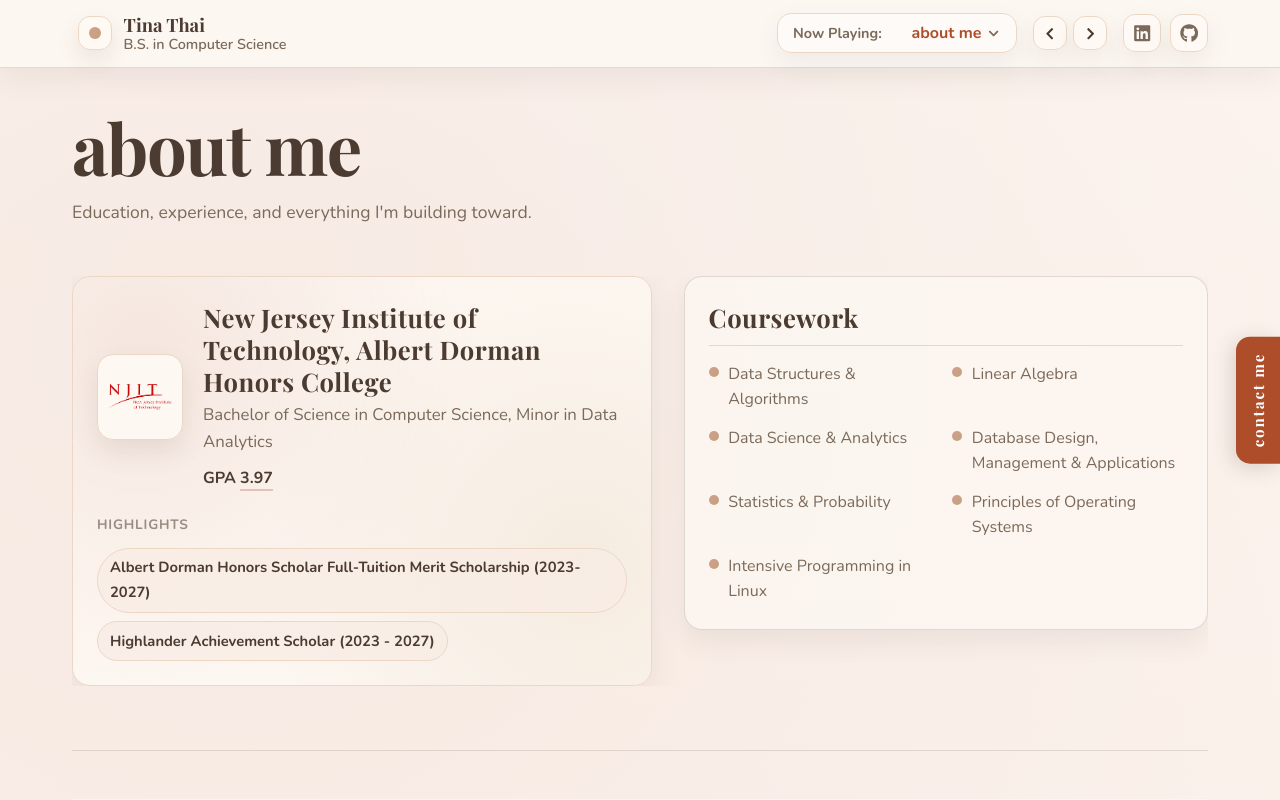
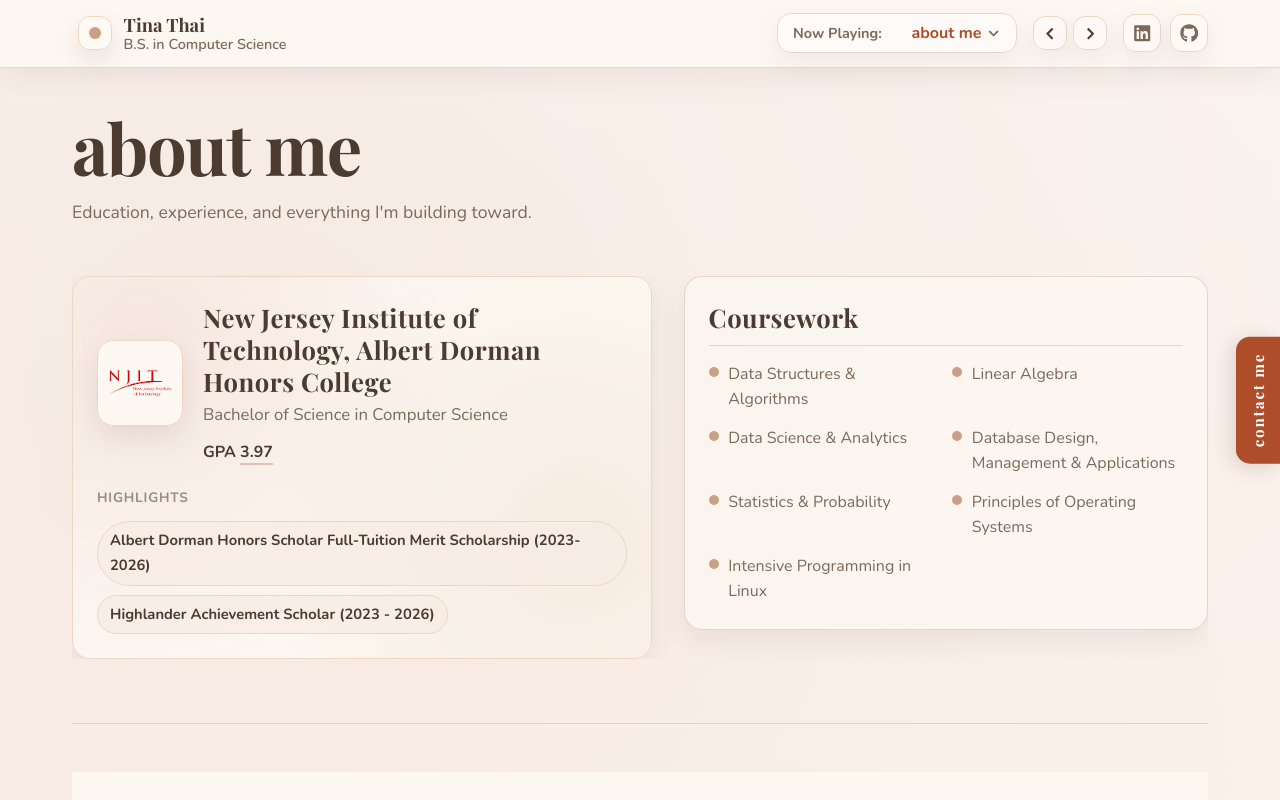
Before and after one commit to tinat10/portfolio, a React (Create React App) app: page /#/about in a window 1280 px wide. Shown: the top 800 px of the page. Built offline with nearby package versions, Linux system fonts and the light colour scheme.

Commit message:
changed grad date

```diff
--- a/src/data/portfolioData.js
+++ b/src/data/portfolioData.js
@@ -25,7 +25,7 @@
   },
   education: {
     school: "New Jersey Institute of Technology, Albert Dorman Honors College",
-    degree: "Bachelor of Science in Computer Science, Minor in Data Analytics",
+    degree: "Bachelor of Science in Computer Science",
     gpa: "3.97",
     logo: `${process.env.PUBLIC_URL}/images/njit_logo_1.png`,
     coursework: [
@@ -38,8 +38,8 @@
       "Intensive Programming in Linux"
     ],
     honors: [
-      "Albert Dorman Honors Scholar Full-Tuition Merit Scholarship (2023-2027)",
-      "Highlander Achievement Scholar (2023 - 2027)"
+      "Albert Dorman Honors Scholar Full-Tuition Merit Scholarship (2023-2026)",
+      "Highlander Achievement Scholar (2023 - 2026)"
     ]
   },
   experience: [
```
